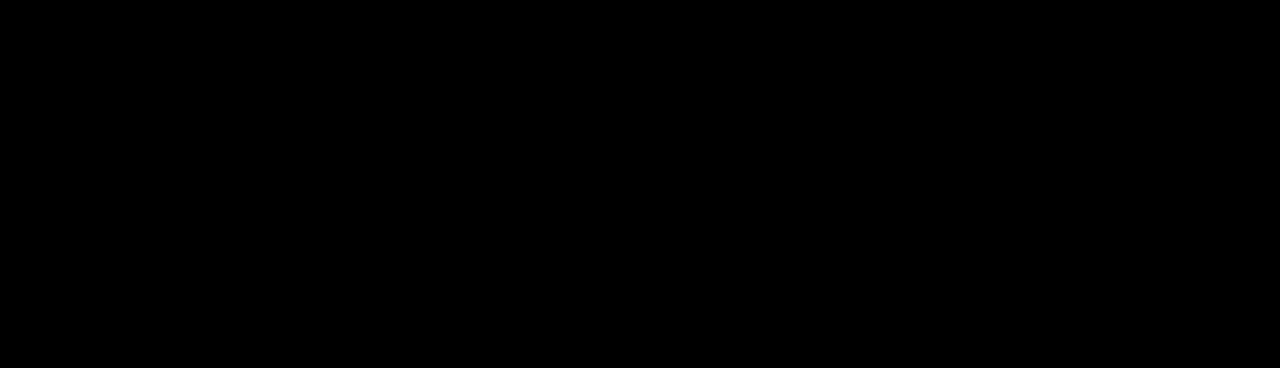
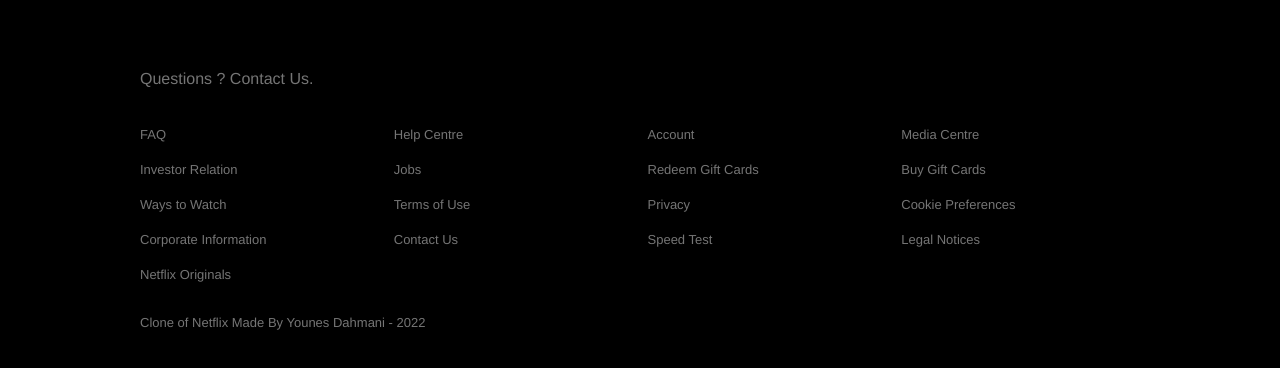
Before and after one commit to YounesDahmani/netflix-clone, a React (Create React App) app: page / in a window 1280 px wide. Shown: the part 1272-1640 px from the top of the page. Before the commit the page ends 1237 px from the top, so only its background shows below. Built offline with nearby package versions, Linux system fonts and the light colour scheme.

Commit message:
realization of the footer components and footer containers

```diff
--- a/src/App.js
+++ b/src/App.js
@@ -1,8 +1,14 @@
 import React from "react";
+import { FooterContainer } from "./containers/footer";
 import { JumbotronContainer } from "./containers/jumbotron";
 
 function App() {
-  return <JumbotronContainer />;
+  return (
+    <>
+      <JumbotronContainer />;
+      <FooterContainer />
+    </>
+  );
 }
 
 export default App;
--- a/src/components/footer/index.js
+++ b/src/components/footer/index.js
@@ -1,4 +1,13 @@
 import React from "react";
+import {
+  Container,
+  Row,
+  Column,
+  Link,
+  Title,
+  Text,
+  Break,
+} from "./styles/footer";
 
 export default function Footer({ children, ...restProps }) {
   return <Container {...restProps}>{children}</Container>;
@@ -20,3 +29,6 @@
 Footer.Text = function FooterText({ children, ...restProps }) {
   return <Text {...restProps}>{children}</Text>;
 };
+Footer.Break = function FooterBreak({ children, ...restProps }) {
+  return <Break {...restProps}>{children}</Break>;
+};
--- a/src/components/footer/styles/footer.js
+++ b/src/components/footer/styles/footer.js
@@ -0,0 +1,53 @@
+import styled from "styled-components/macro";
+
+export const Container = styled.div`
+  display: flex;
+  padding: 70px 0;
+  margin: auto;
+  max-width: 1000px;
+  flex-direction: column;
+
+  @media (max-width: 1000px) {
+    padding: 70px 30px;
+  }
+`;
+
+export const Column = styled.div`
+  display: flex;
+  flex-direction: column;
+  text-align: left;
+`;
+
+export const Row = styled.div`
+  display: grid;
+  grid-template-columns: repeat(auto-fill, minmax(230px, 1fr));
+  grid-gap: 15px;
+
+  @media (max-width: 1000px) {
+    grid-template-columns: repeat(auto-fill, minmax(150px, 1fr));
+  }
+`;
+
+export const Link = styled.a`
+  color: #757575;
+  margin-bottom: 20px;
+  font-size: 13px;
+  text-decoration: none;
+`;
+
+export const Title = styled.p`
+  font-size: 16px;
+  color: #757575;
+  margin-bottom: 40px;
+`;
+
+export const Text = styled.p`
+  font-size: 13px;
+  color: #757575;
+  margin-bottom: 40px;
+`;
+
+export const Break = styled.div`
+  flex-basis: 100%;
+  height: 0;
+`;
--- a/src/components/index.js
+++ b/src/components/index.js
@@ -1 +1,2 @@
 export { default as Jumbotron } from "./jumbotron";
+export { default as Footer } from "./footer";
--- /dev/null
+++ b/src/containers/footer.js
@@ -0,0 +1,43 @@
+import React from "react";
+import { Footer } from "../components";
+
+export function FooterContainer() {
+  return (
+    <Footer>
+      <Footer.Title>Questions ? Contact Us.</Footer.Title>
+      <Footer.Break />
+      <Footer.Row>
+        <Footer.Column>
+          <Footer.Link href="#">FAQ</Footer.Link>
+          <Footer.Link href="#">Investor Relation</Footer.Link>
+          <Footer.Link href="#">Ways to Watch</Footer.Link>
+          <Footer.Link href="#">Corporate Information</Footer.Link>
+          <Footer.Link href="#">Netflix Originals</Footer.Link>
+        </Footer.Column>
+
+        <Footer.Column>
+          <Footer.Link href="#">Help Centre</Footer.Link>
+          <Footer.Link href="#">Jobs</Footer.Link>
+          <Footer.Link href="#">Terms of Use</Footer.Link>
+          <Footer.Link href="#">Contact Us</Footer.Link>
+        </Footer.Column>
+
+        <Footer.Column>
+          <Footer.Link href="#">Account</Footer.Link>
+          <Footer.Link href="#">Redeem Gift Cards</Footer.Link>
+          <Footer.Link href="#">Privacy</Footer.Link>
+          <Footer.Link href="#">Speed Test</Footer.Link>
+        </Footer.Column>
+
+        <Footer.Column>
+          <Footer.Link href="#">Media Centre</Footer.Link>
+          <Footer.Link href="#">Buy Gift Cards</Footer.Link>
+          <Footer.Link href="#">Cookie Preferences</Footer.Link>
+          <Footer.Link href="#">Legal Notices</Footer.Link>
+        </Footer.Column>
+      </Footer.Row>
+      <Footer.Break />
+      <Footer.Text>Clone of Netflix Made By Younes Dahmani - 2022</Footer.Text>
+    </Footer>
+  );
+}
```
